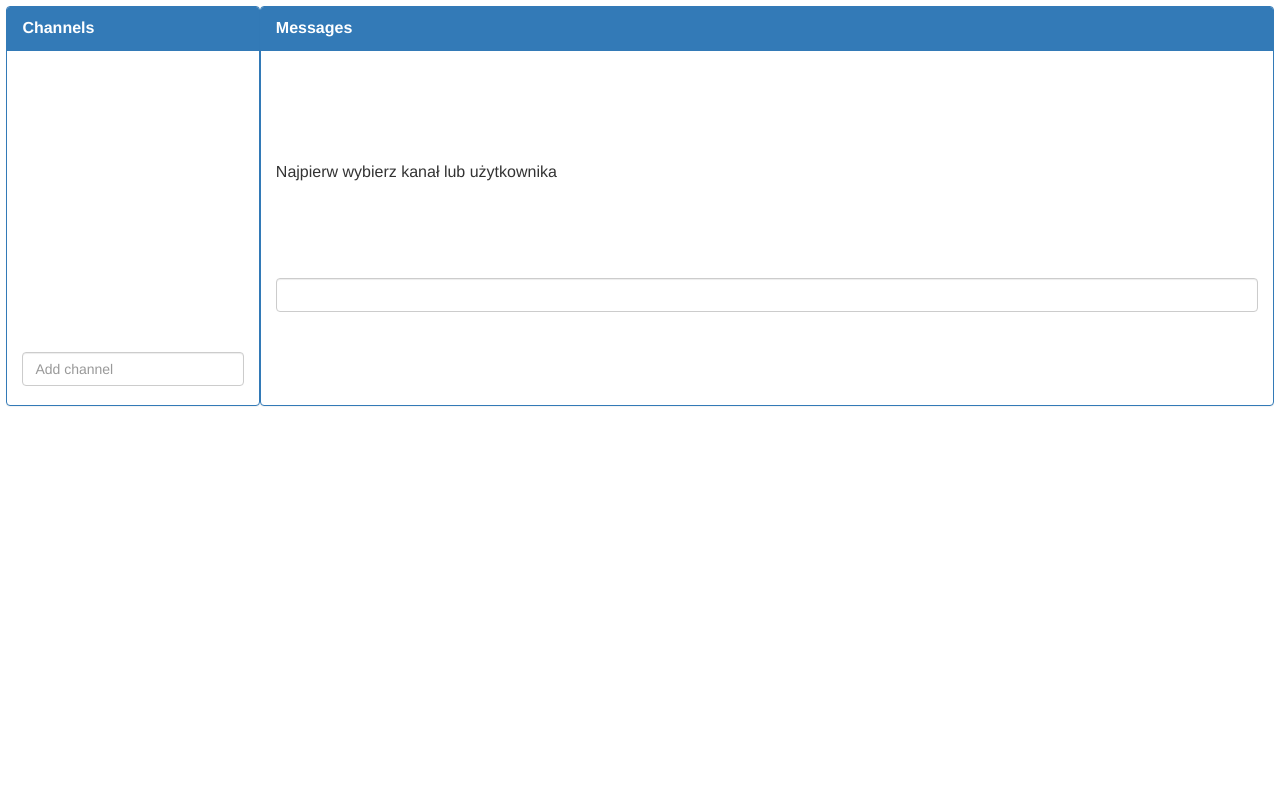
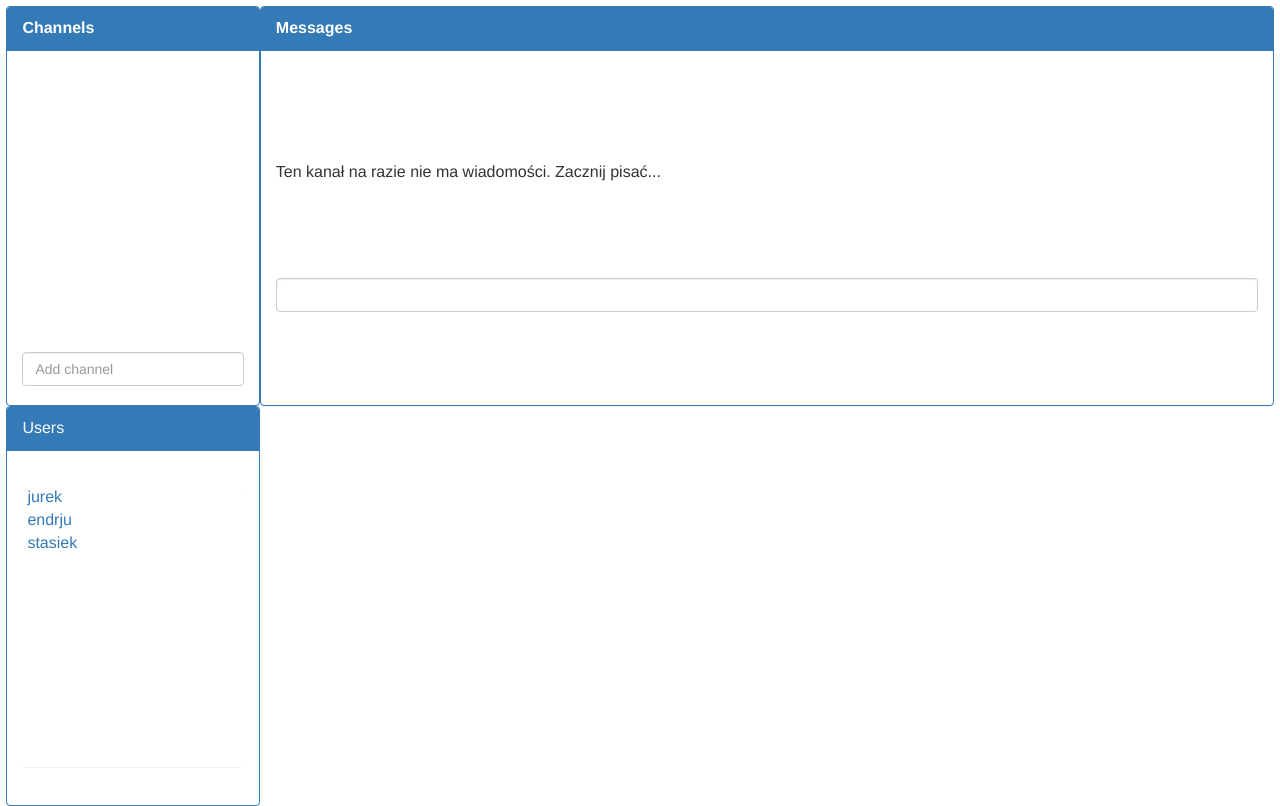
Before and after one commit to drugs-4-3/Salck, a React app: page / in a window 1280 px wide. Built offline with nearby package versions, Linux system fonts and the light colour scheme.

Commit message:
fixed bugs, added users section and user mocks

```diff
--- a/components/App.jsx
+++ b/components/App.jsx
@@ -1,22 +1,51 @@
 import React, {Component} from 'react';
 import ChannelSection from './channels/ChannelSection.jsx';
 import MessageSection from './messages/MessageSection.jsx';
+import UserSection from './users/UserSection.jsx';
 import Moment from 'moment';
 
 class App extends Component {
 
 	constructor(props) {
 		super(props);
+
 		this.state = {
 			channels: [],
-			messages: [],
-			activeChannel: null
+			users: this.getInitialUsers(),
+			messages: this.getInitializedEmptyMessages(),
+			activeChannel: null,
+			activeUser: null
 		};
+	}
+
+	getInitialUsers() {
+		return [
+			{
+				name: "jurek",
+				id: "1"
+			},
+			{
+				name: "endrju",
+				id: "2"
+			},
+			{
+				name: "stasiek",
+				id: "3"
+			}
+		];
+	}
+
+	getInitializedEmptyMessages() {
+		let messages = [];
+		messages['channels'] = [];
+		messages['users'] = [];
+
+		return messages;
 	}
 
 	addChannel(name) {
 
-		let channelOfName = this.getChannelOfName(name);
+		let channelOfName = this.getChannelByName(name);
 		if (channelOfName !== null) {
 			return this.setChannel(channelOfName);
 		}
@@ -33,7 +62,7 @@ class App extends Component {
 		// TODO: send to a server
 	}
 
-	getChannelOfName(name) {
+	getChannelByName(name) {
 		let {channels} = this.state;
 		for (let i = 0; i < channels.length; i++) {
 			if (channels[i].name === name) {
@@ -45,27 +74,99 @@ class App extends Component {
 
 	setChannel(activeChannel) {
 		let {messages} = this.state;
-		if (typeof messages[activeChannel.name] === 'undefined') {
-			messages[activeChannel.name] = [];
+		if (typeof messages['channels'][activeChannel.name] === 'undefined') {
+			messages['channels'][activeChannel.name] = [];
 		}
-		this.setState({messages, activeChannel});
+
+		this.setState({
+			messages,
+			activeChannel,
+			activeUser: null
+		});
+	}
+
+	setUser(activeUser) {
+		let {messages} = this.state;
+		if (typeof messages['users'][activeUser.name] === 'undefined') {
+			messages['users'][activeUser.name] = [];
+		}
+		if (activeUser !== null) {
+			this.setState({
+				activeChannel: null,
+				activeUser,
+				messages
+			});
+		}
 	}
 
 	addMessage(messageText) {
+
+		let currentMessagesNode = this.getCurrentMessagesNode();
+		if (currentMessagesNode === null) {
+			return;
+		}
+
+		let currentMessagesKey = this.getCurrentMessagesKey();
+		if (currentMessagesKey === null) {
+			return;
+		}
+
 		let {messages} = this.state;
-		let currentChannelName = this.state.activeChannel.name;
 		let newMessage = {
 			content: messageText,
 			timestamp: Moment().format("YYYY-MM-DD HH:mm:ss"),
 			author: "mihau",
-			id: messages[currentChannelName].length + 1
+			id: messages[currentMessagesNode][currentMessagesKey].length + 1
 		}
-		messages[currentChannelName].push(newMessage);
+
+		messages[currentMessagesNode][currentMessagesKey].push(newMessage);
 		this.setState({messages});
 	}
 
+	getCurrentMessagesNode() {
+		let activeChannel = this.state.activeChannel;
+		if (activeChannel !== null) {
+			return 'channels';
+		}
+
+		let activeUser = this.state.activeUser;
+		if (activeUser !== null) {
+			return 'users';
+		}
+
+		return null;
+	}
+
+	getCurrentMessagesKey() {
+		let activeChannel = this.state.activeChannel;
+		if (activeChannel !== null) {
+			return activeChannel.name;
+		}
+
+		let activeUser = this.state.activeUser;
+		if (activeUser !== null) {
+			return activeUser.name;
+		}
+
+		return null;
+	}
+
+	getCurrentMessages() {
+		let activeChannel = this.state.activeChannel;
+		if (activeChannel !== null) {
+			return this.state.messages['channels'][activeChannel.name];
+		}
+
+		let activeUser = this.state.activeUser;
+		if (activeUser !== null) {
+			return this.state.messages['users'][activeUser.name];
+		}
+
+		return [];
+	}
+
 	render() {
-		let messages = this.state.activeChannel ? this.state.messages[this.state.activeChannel.name] : [];
+		let messages = this.getCurrentMessages();
 
 		return (
 			<div className="app">
@@ -76,6 +177,10 @@ class App extends Component {
 						addChannel = {this.addChannel.bind(this)}
 						setChannel = {this.setChannel.bind(this)}
 						activeChannel = {this.state.activeChannel}
+					/>
+					<UserSection
+						users={this.state.users}
+						setUser={this.setUser.bind(this)}
 					/>
 				</div>
 
--- a/components/messages/MessageList.jsx
+++ b/components/messages/MessageList.jsx
@@ -7,7 +7,7 @@ class MessageList extends Component {
 
 	render() {
 
-		let isNoChannelSelected = this.props.activeChannel === null;
+		let isNoChannelSelected = this.props.activeChannel === null && this.props.activeUser === null;
 		let isChannelWithoutMessages = !isNoChannelSelected && this.props.messages.length === 0;
 
 		if (isNoChannelSelected) {
--- /dev/null
+++ b/components/users/User.jsx
@@ -0,0 +1,23 @@
+import React, {Component} from 'react';
+import PropTypes from 'prop-types';
+
+class User extends Component {
+
+	render() {
+		return (
+			<li className="user">
+				<a
+				onClick={this.setUser.bind(this)}>
+					{this.props.user.name}
+				</a>
+			</li>
+		);
+	}
+
+	setUser(e) {
+		e.preventDefault();
+		return this.props.setUser(this.props.user);
+	}
+}
+
+export default User;
--- a/components/users/UserList.jsx
+++ b/components/users/UserList.jsx
@@ -0,0 +1,25 @@
+import React, {Component} from 'react';
+import PropTypes from 'prop-types';
+import User from './User.jsx';
+
+class UserList extends Component {
+
+	render() {
+		return (
+			<div className="panel users">
+				<ul>
+					{
+						this.props.users.map(user => {
+							return <User
+								user={user}
+								setUser={this.props.setUser}
+								key={user.id}/>
+						})
+					}
+				</ul>
+			</div>
+		)
+	}
+}
+
+export default UserList;
--- /dev/null
+++ b/components/users/UserSection.jsx
@@ -0,0 +1,24 @@
+import React, {Component} from 'react';
+import PropTypes from 'prop-types';
+import UserList from './UserList.jsx';
+
+class UserSection extends Component {
+
+	render() {
+		return (
+			<div className="support panel panel-primary">
+				<div className="panel-heading">
+					Users
+				</div>
+				<div className="panel-body users">
+					<UserList
+						users={this.props.users}
+						setUser={this.props.setUser}
+					/>
+				</div>
+			</div>
+		);
+	}
+}
+
+export default UserSection;
```
